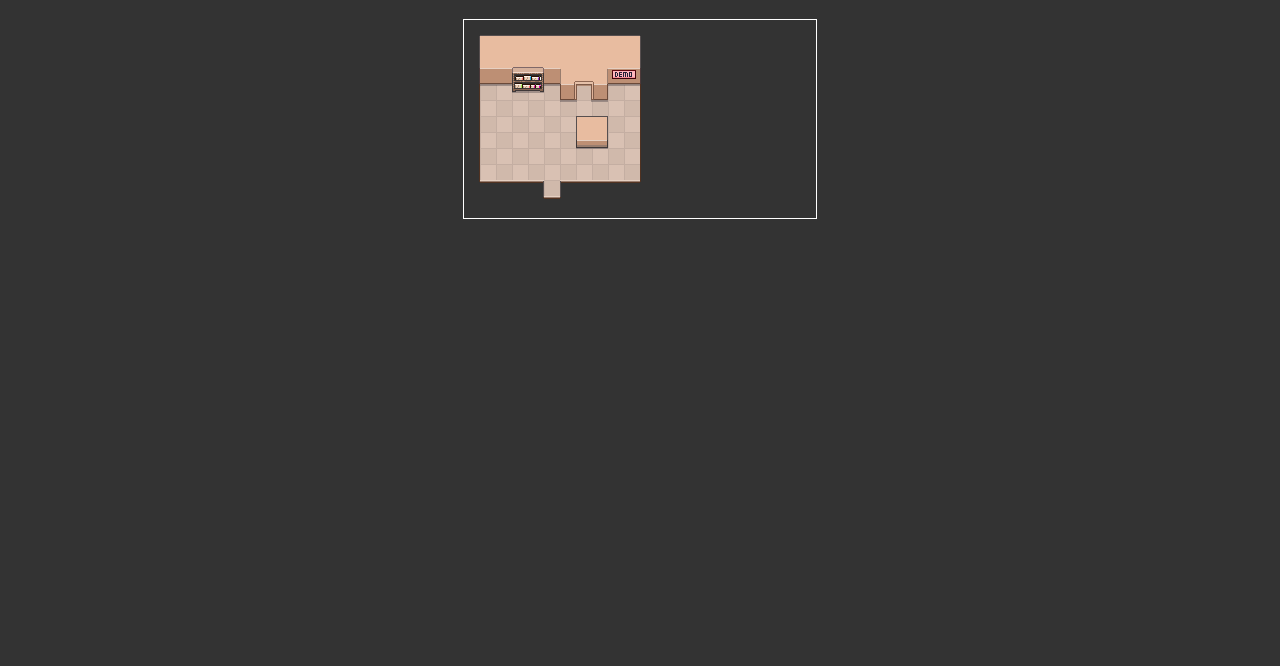
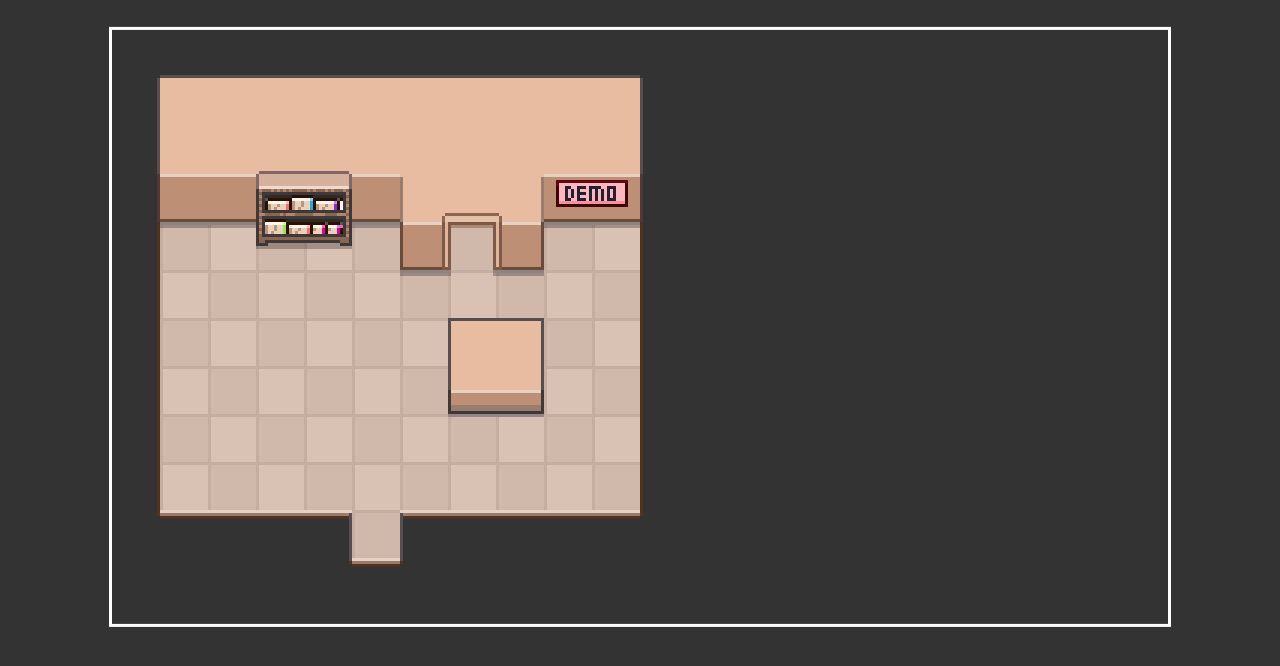
Before and after one commit to arahmaninov/jsgame_test, a plain HTML site: page index.html in a window 1280 px wide. Drawn offline with Linux system fonts and the light colour scheme.

Commit message:
feat: scale map image

```diff
--- a/style.css
+++ b/style.css
@@ -16,4 +16,10 @@ body {
 	margin: 0 auto;
 	margin-top: 20px;
 	outline: 1px solid #fff;
+
+	transform: scale(3) translateY(35%);
 }
+
+.game-container canvas {
+	image-rendering: pixelated;
+}
```
